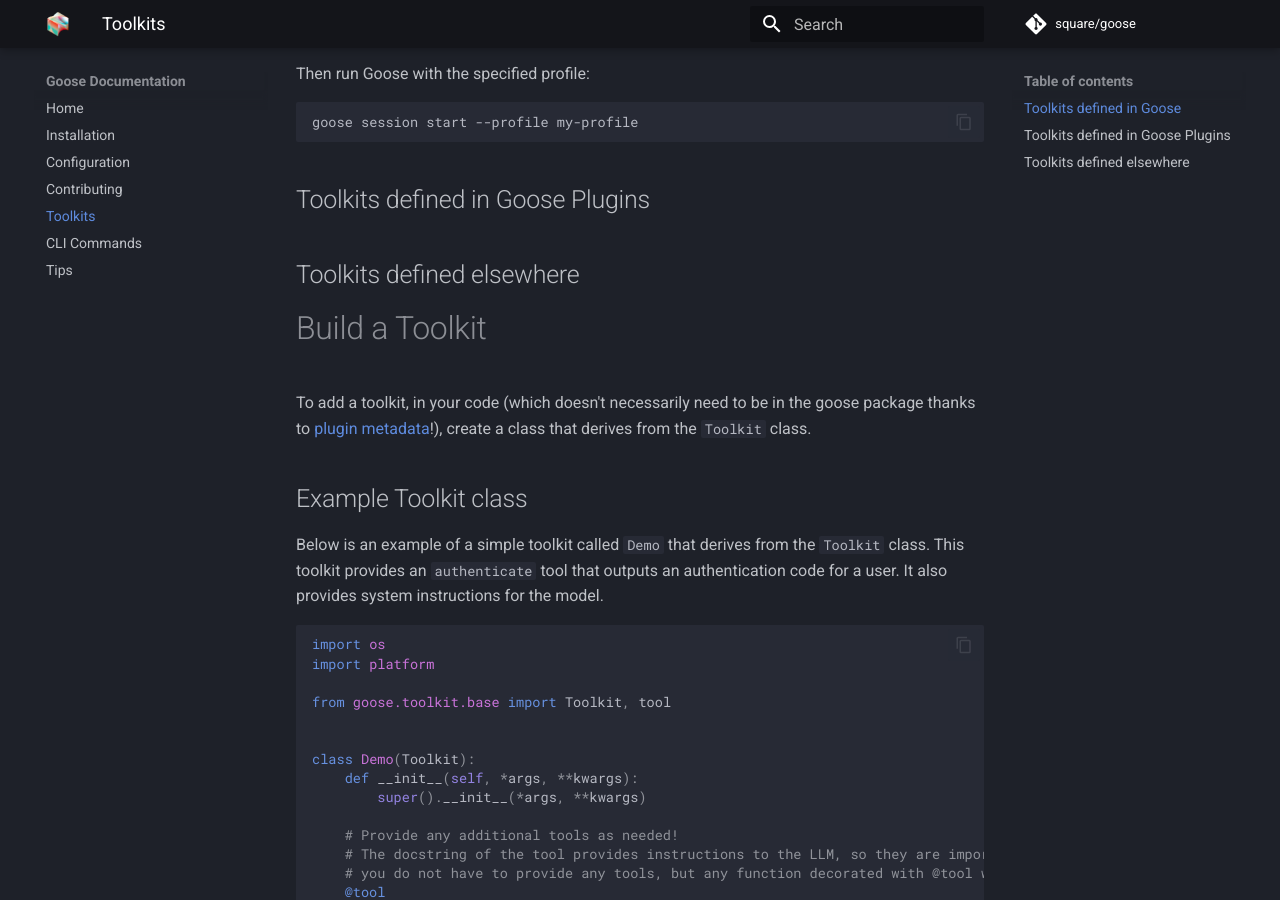
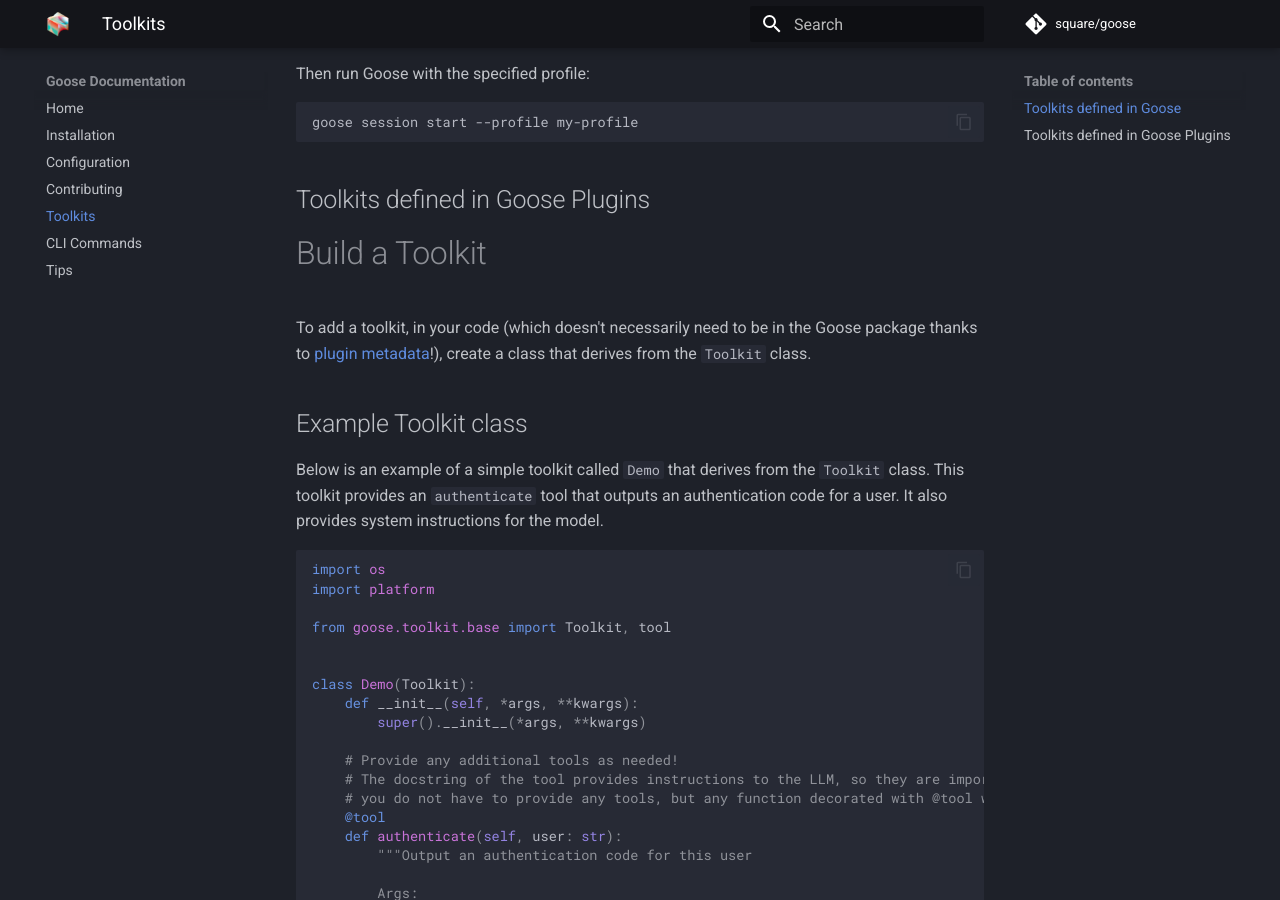
Before and after one commit to block-open-source/goose, an MkDocs documentation site: the page built from docs/docs/toolkits.md, in a window 1280 px wide and 900 px high, scrolled down 516 px. Built offline with MkDocs 1.6.1 and Material for MkDocs 9.7.7, drawn with Linux system fonts in a browser that asks for light colours; comment, search, counter and statistics services are not loaded.

Commit message:
remove section

```diff
--- a/docs/docs/toolkits.md
+++ b/docs/docs/toolkits.md
@@ -24,11 +24,9 @@
 
 ## Toolkits defined in Goose Plugins
 
-## Toolkits defined elsewhere
-
 # Build a Toolkit
 
-To add a toolkit, in your code (which doesn't necessarily need to be in the goose package thanks to [plugin metadata][plugin]!), create a class that derives from the `Toolkit` class.
+To add a toolkit, in your code (which doesn't necessarily need to be in the Goose package thanks to [plugin metadata][plugin]!), create a class that derives from the `Toolkit` class.
 
 ## Example Toolkit class
 Below is an example of a simple toolkit called `Demo` that derives from the `Toolkit` class. This toolkit provides an `authenticate` tool that outputs an authentication code for a user. It also provides system instructions for the model.
```
